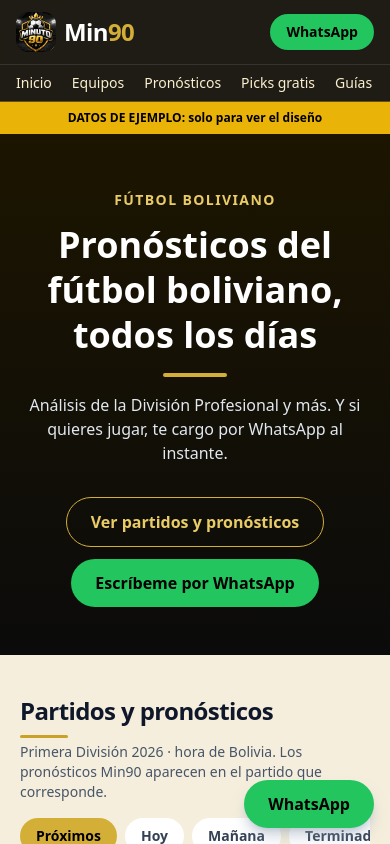
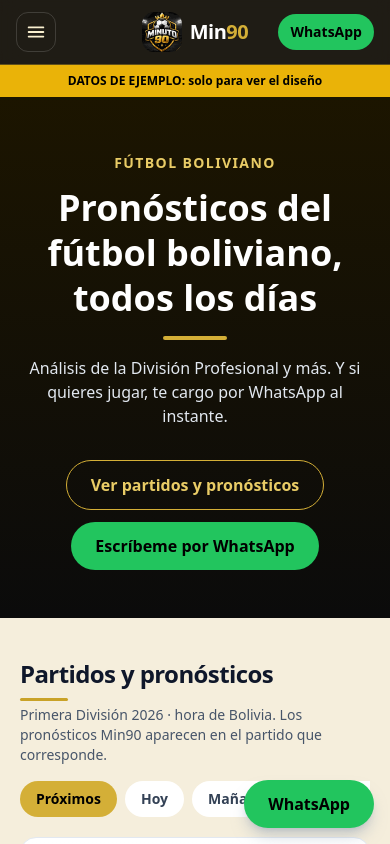
Before and after one commit to BladimirBLopez/Min90Bolivia, a Next.js app: page / in a window 390 px wide. Shown: the top 844 px of the page. Built offline with nearby package versions, Linux system fonts and the light colour scheme.

Commit message:
Navbar movil: hamburguesa, logo centrado y panel de links

```diff
--- a/components/Navbar.js
+++ b/components/Navbar.js
@@ -1,3 +1,5 @@
+"use client";
+import { useState } from "react";
 import Link from "next/link";
 import WhatsAppButton from "@/components/WhatsAppButton";
 
@@ -13,10 +15,28 @@ const links = [
 ];
 
 export default function Navbar() {
+  const [open, setOpen] = useState(false);
+  const close = () => setOpen(false);
   return (
     <header className="sticky top-0 z-40 border-b border-oro-500/40 bg-[#14100a]/95 text-white backdrop-blur">
-      <div className="mx-auto flex max-w-5xl items-center justify-between gap-3 px-4 py-3">
-        <Link href="/#inicio" className="flex items-center gap-2 text-2xl font-black tracking-tight">
+      <div className="mx-auto grid max-w-5xl grid-cols-[1fr_auto_1fr] items-center gap-3 px-4 py-3 sm:flex sm:justify-between">
+        <button
+          type="button"
+          onClick={() => setOpen(!open)}
+          aria-label={open ? "Cerrar menú" : "Abrir menú"}
+          aria-expanded={open}
+          aria-controls="menu-movil"
+          className="flex h-10 w-10 items-center justify-center justify-self-start rounded-xl border border-white/15 text-oro-100 active:bg-white/10 sm:hidden"
+        >
+          <svg width="22" height="22" viewBox="0 0 24 24" fill="none" stroke="currentColor" strokeWidth="2" strokeLinecap="round" aria-hidden="true">
+            {open ? (
+              <path d="M6 6l12 12M18 6L6 18" />
+            ) : (
+              <path d="M4 7h16M4 12h16M4 17h16" />
+            )}
+          </svg>
+        </button>
+        <Link href="/#inicio" onClick={close} className="flex items-center justify-center gap-2 text-xl font-black tracking-tight sm:justify-start sm:text-2xl">
           {/* eslint-disable-next-line @next/next/no-img-element */}
           <img src="/logo-min90.png" alt="Min90 Bolivia" width={40} height={40} className="h-10 w-10 rounded-xl" />
           <span>Min<span className="text-oro-400">90</span></span>
@@ -26,13 +46,24 @@ export default function Navbar() {
             <a key={h} href={h} className="hover:text-oro-300">{t}</a>
           ))}
         </nav>
-        <WhatsAppButton className="!px-4 !py-2 text-sm">WhatsApp</WhatsAppButton>
+        <div className="flex justify-end">
+          <WhatsAppButton className="!px-3 !py-2 text-sm sm:!px-4">WhatsApp</WhatsAppButton>
+        </div>
       </div>
-      <nav className="flex gap-5 overflow-x-auto border-t border-white/10 px-4 py-2 text-sm text-oro-100 sm:hidden">
-        {links.map(([t, h]) => (
-          <a key={h} href={h} className="whitespace-nowrap">{t}</a>
-        ))}
-      </nav>
+      {open && (
+        <nav id="menu-movil" className="border-t border-white/10 bg-[#14100a] px-4 pb-3 pt-1 sm:hidden">
+          {links.map(([t, h]) => (
+            <a
+              key={h}
+              href={h}
+              onClick={close}
+              className={"block border-b border-white/10 py-3 text-base last:border-b-0 " + (h === "/recarga-ahora" ? "font-bold text-oro-300" : "text-oro-100")}
+            >
+              {t}
+            </a>
+          ))}
+        </nav>
+      )}
     </header>
   );
 }
```
